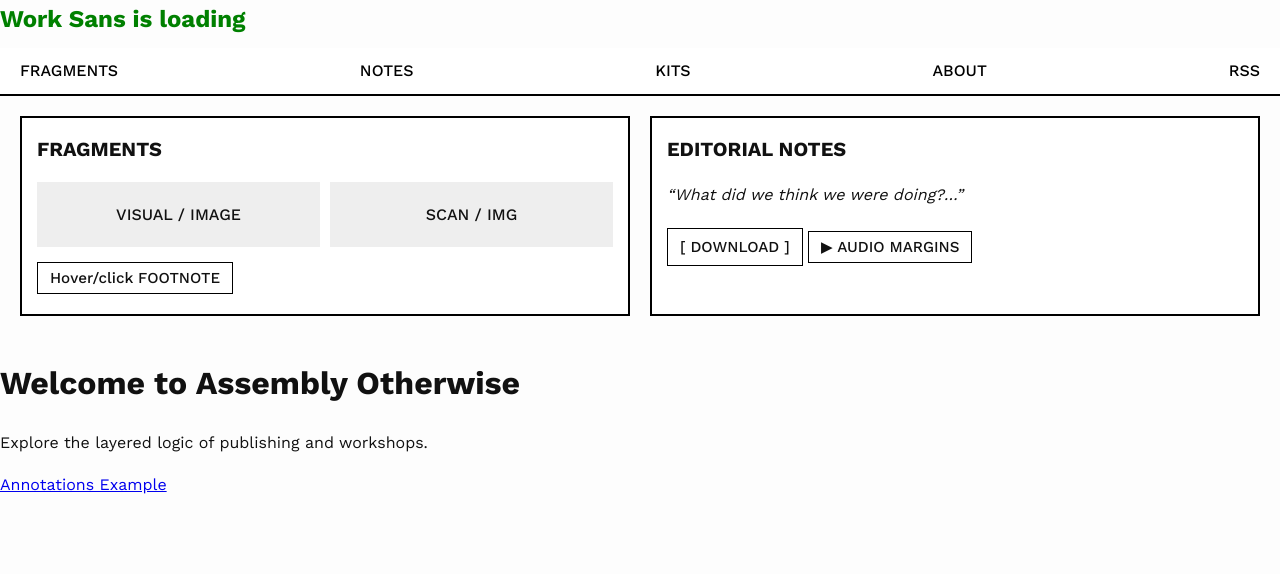
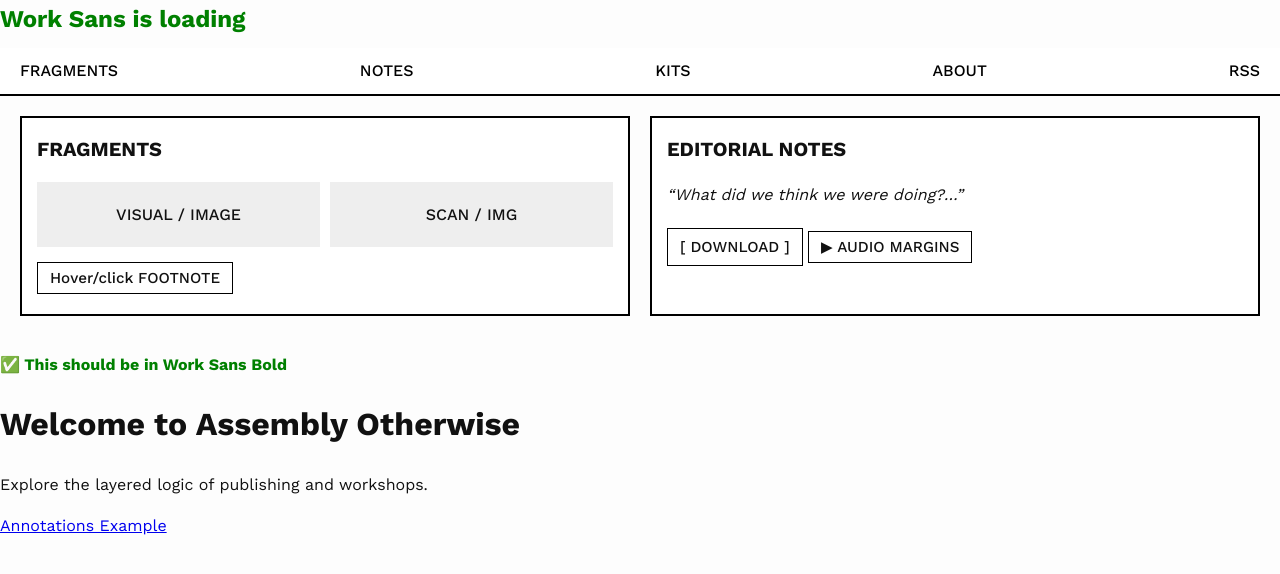
Before and after one commit to textpw/assembly-otherwise, a Jekyll site: the page built from index.md, in a window 1280 px wide. Shown: the top 574 px of the page. Built offline with Jekyll 4.4.1, drawn with Linux system fonts in a browser that asks for light colours.

Commit message:
Update index.md

```diff
--- a/index.md
+++ b/index.md
@@ -35,6 +35,10 @@ title: Home
   <!-- Add other sections as needed -->
 </main>
 
+<p style="font-family: 'Work Sans', sans-serif; font-weight: 700; color: green;">
+  ✅ This should be in Work Sans Bold
+</p>
+
 # Welcome to Assembly Otherwise
 
 Explore the layered logic of publishing and workshops.
```
